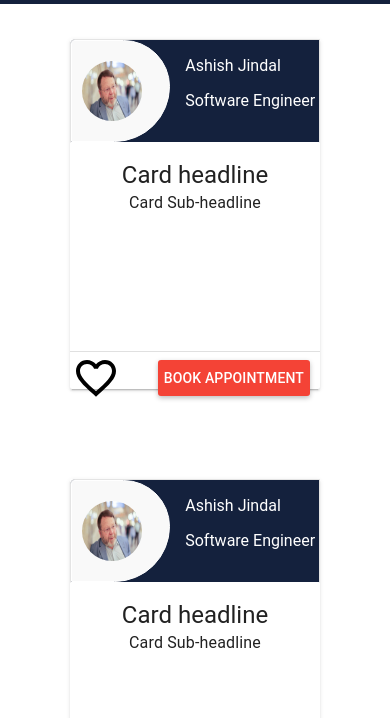
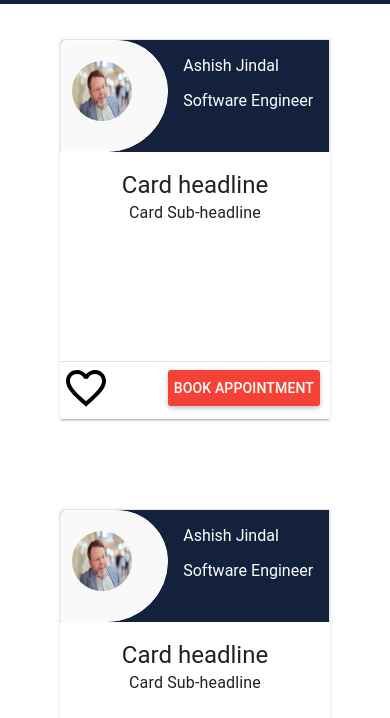
Before and after one commit to jindalhackerrank/ashish, a plain HTML site: page index.html in a window 390 px wide. Shown: the part 56-774 px from the top of the page. Drawn offline with Linux system fonts and the light colour scheme; no server answers; a web font is replaced by a local one.

Commit message:
First commit

```diff
--- a/css/starter-app.css
+++ b/css/starter-app.css
@@ -251,8 +251,8 @@ md-card{
 
 @media screen and (max-width: 400px) {
   md-card{
-    width: 250px;
-    height: 350px
+    width: 270px;
+    height: 380px
   }
   md-card-footer{
   padding: 2px !important;
```
